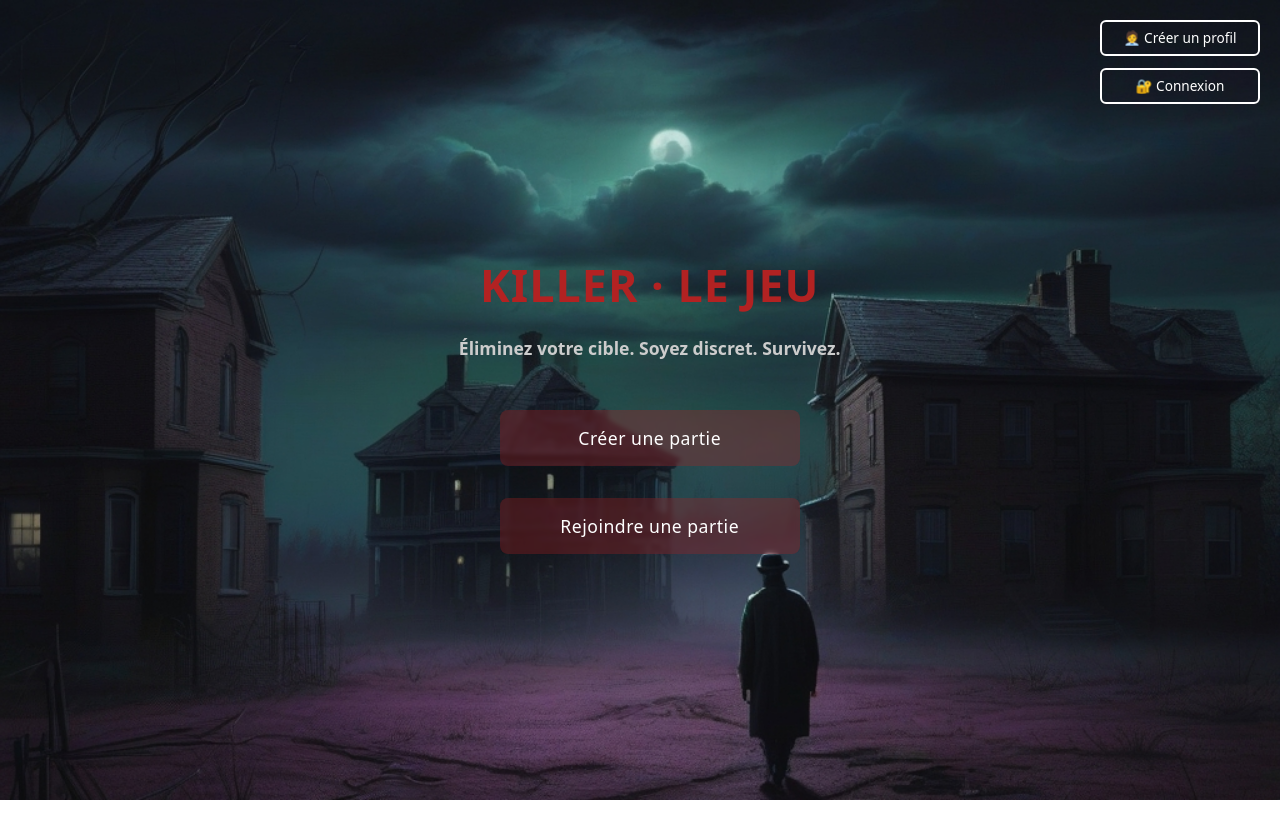
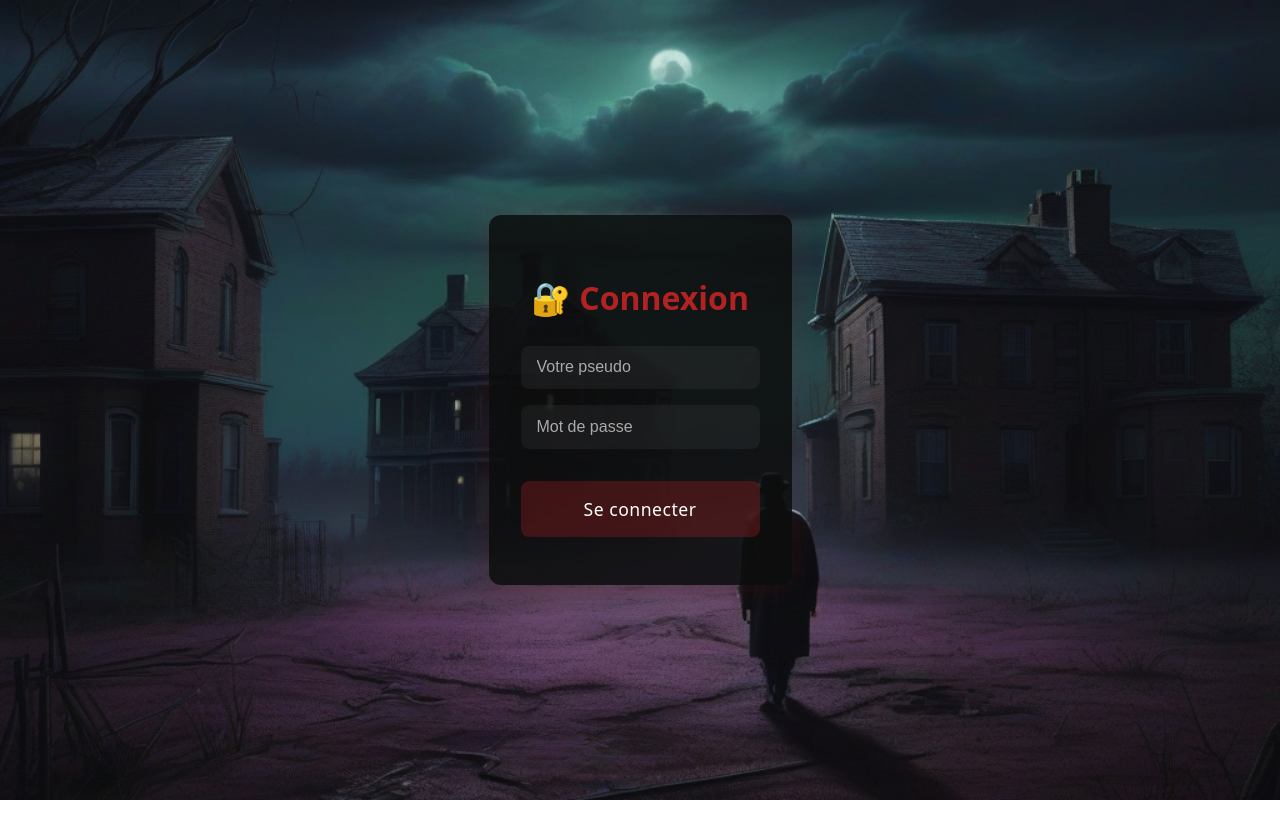
Before and after one commit to Sneakybapt/TKA, a React (Vite) app: page /connexion in a window 1280 px wide. Before the commit this address led to /. After the commit the page ends 800 px from the top, so only its background shows below. Built offline with nearby package versions, Linux system fonts and the light colour scheme; no server answers.

Commit message:
11/07/2025 22:39

```diff
--- a/src/App.tsx
+++ b/src/App.tsx
@@ -5,23 +5,33 @@ import SalleAttente from "./pages/SalleAttente";
 import Jeu from "./pages/Jeu";
 import Victoire from "./pages/Victoire";
 import { Navigate } from "react-router-dom";
-import "./themesombre.css"; // 💡 ton fichier de thème global
-import Elimine from "./pages/Elimine"; // ou le nom que tu choisis
-import Inscritpion from "./pages/Inscription";
+import "./themesombre.css";
+import Elimine from "./pages/Elimine";
+import Inscription from "./pages/Inscription";
+import Connexion from "./pages/Connexion";
+import ProfilBar from "./components/ProfilBar";
+import Profil from "./pages/Profil";
 
 function Accueil() {
   const navigate = useNavigate();
+  const pseudo = localStorage.getItem("pseudo");
 
   return (
     <div className="accueil-container">
       {/* ✅ Barre en haut à droite */}
       <div className="profil-bar">
+        {pseudo ? (
+          <ProfilBar />
+        ) : (
+          <>
             <button className="profil-button" onClick={() => navigate("/inscription")}>
               🧑‍💼 Créer un profil
             </button>
             <button className="profil-button" onClick={() => navigate("/connexion")}>
               🔐 Connexion
             </button>
+          </>
+        )}
       </div>
 
       <h1 className="accueil-title">Killer · Le Jeu</h1>
@@ -29,16 +39,29 @@ function Accueil() {
         Éliminez votre cible. Soyez discret. Survivez.
       </p>
 
-      <button className="accueil-button" onClick={() => navigate("/creer")}>
+      <button
+        className="accueil-button"
+        onClick={() => {
+          const pseudo = localStorage.getItem("pseudo");
+
+          if (pseudo) {
+            localStorage.setItem("tka_pseudo", pseudo);      // ✅ stockage correct
+            localStorage.setItem("tka_createur", "true");    // ✅ joueur est créateur
+            navigate("/attente");                            // ✅ direction salle d’attente
+          } else {
+            navigate("/creer");                              // 👤 pas connecté → entre son pseudo
+          }
+        }}
+      >
         Créer une partie
       </button>
+
       <button className="accueil-button" onClick={() => navigate("/rejoindre")}>
         Rejoindre une partie
       </button>
     </div>
   );
 }
-
 
 export default function App() {
   return (
@@ -52,7 +75,9 @@ export default function App() {
         <Route path="/victoire" element={<Victoire />} />
         <Route path="*" element={<Navigate to="/" />} />
         <Route path="/elimine" element={<Elimine />} />
-        <Route path="/inscription" element={<Inscritpion />} />
+        <Route path="/inscription" element={<Inscription />} />
+        <Route path="/connexion" element={<Connexion />} />
+        <Route path="/profil" element={<Profil />} />
       </Routes>
     </BrowserRouter>
   );
--- /dev/null
+++ b/src/components/ProfilBar.tsx
@@ -0,0 +1,28 @@
+import { useNavigate } from "react-router-dom";
+
+export default function ProfilBar() {
+  const pseudo = localStorage.getItem("pseudo");
+  const navigate = useNavigate();
+
+  if (!pseudo) return null;
+
+  return (
+    <>
+      <button
+        className="profil-button"
+        onClick={() => navigate("/profil")}
+      >
+        👤 Bienvenue {pseudo}
+      </button>
+      <button
+        className="profil-button"
+        onClick={() => {
+          localStorage.removeItem("pseudo");
+          navigate("/");
+        }}
+      >
+        🔓 Déconnexion
+      </button>
+    </>
+  );
+}
--- /dev/null
+++ b/src/pages/Connexion.tsx
@@ -0,0 +1,55 @@
+import { useState } from "react";
+import { useNavigate } from "react-router-dom";
+
+export default function Connexion() {
+  const [pseudo, setPseudo] = useState("");
+  const [motdepasse, setMotdepasse] = useState("");
+  const navigate = useNavigate();
+
+  const handleSubmit = async (e: React.FormEvent) => {
+    e.preventDefault();
+
+    const res = await fetch("http://localhost:3000/api/connexion", {
+      method: "POST",
+      headers: { "Content-Type": "application/json" },
+      body: JSON.stringify({ pseudo, motdepasse })
+    });
+
+    const data = await res.json();
+
+    if (data.ok) {
+      localStorage.setItem("pseudo", pseudo); // Stock le pseudo pour l’affichage
+      localStorage.setItem("tka_pseudo", pseudo);
+      navigate("/"); // Retour à l’accueil
+    } else {
+      alert(data.message); // Affiche l'erreur
+    }
+  };
+
+  return (
+    <div className="creer-container">
+      <h2 className="creer-title">🔐 Connexion</h2>
+      <form className="creer-form" onSubmit={handleSubmit}>
+        <input
+          type="text"
+          className="creer-input"
+          placeholder="Votre pseudo"
+          value={pseudo}
+          onChange={(e) => setPseudo(e.target.value)}
+          required
+        />
+        <input
+          type="password"
+          className="creer-input"
+          placeholder="Mot de passe"
+          value={motdepasse}
+          onChange={(e) => setMotdepasse(e.target.value)}
+          required
+        />
+        <button type="submit" className="accueil-button">
+          Se connecter
+        </button>
+      </form>
+    </div>
+  );
+}
--- /dev/null
+++ b/src/pages/Profil.tsx
@@ -0,0 +1,30 @@
+import { useEffect, useState } from "react";
+
+interface StatsProfil {
+  nbParties: number;
+  moyennePlace: string;
+}
+
+export default function Profil() {
+  const [stats, setStats] = useState<StatsProfil | null>(null);
+  const pseudo = localStorage.getItem("pseudo");
+
+  useEffect(() => {
+    async function fetchStats() {
+      const res = await fetch(`http://localhost:3000/api/profil-stats?pseudo=${pseudo}`);
+      const data = await res.json();
+      setStats(data);
+    }
+    fetchStats();
+  }, [pseudo]);
+
+  if (!stats) return <p>Chargement…</p>;
+
+  return (
+    <div className="creer-container">
+      <h2 className="creer-title">👤 Fiche de {pseudo}</h2>
+      <p>🎮 Parties jouées : {stats.nbParties}</p>
+      <p>📊 Place moyenne (hors élimination) : {stats.moyennePlace}</p>
+    </div>
+  );
+}
```
Also changed, not shown: src/pages/CreerPartie.tsx (line endings or trailing spaces), src/pages/Elimine.tsx (line endings or trailing spaces), src/pages/RejoindrePartie.tsx (line endings or trailing spaces), src/pages/SalleAttente.tsx (line endings or trailing spaces), 7 other files (tests, documents, lock files or other folders). Lines whose indentation alone changed are shown as unchanged.
